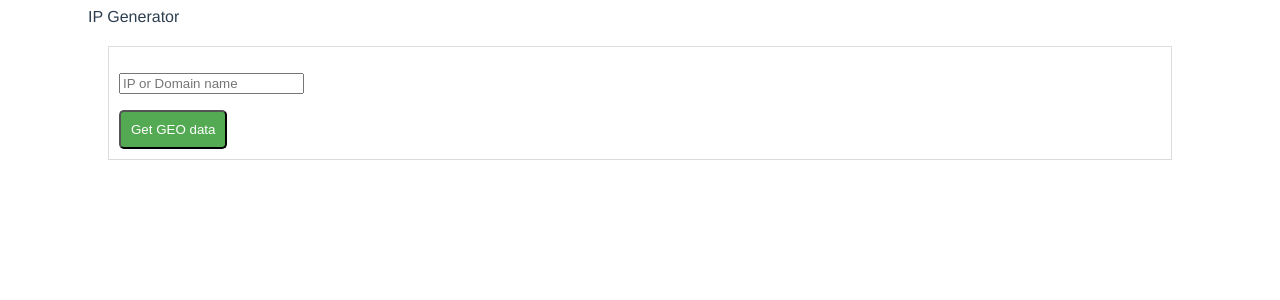
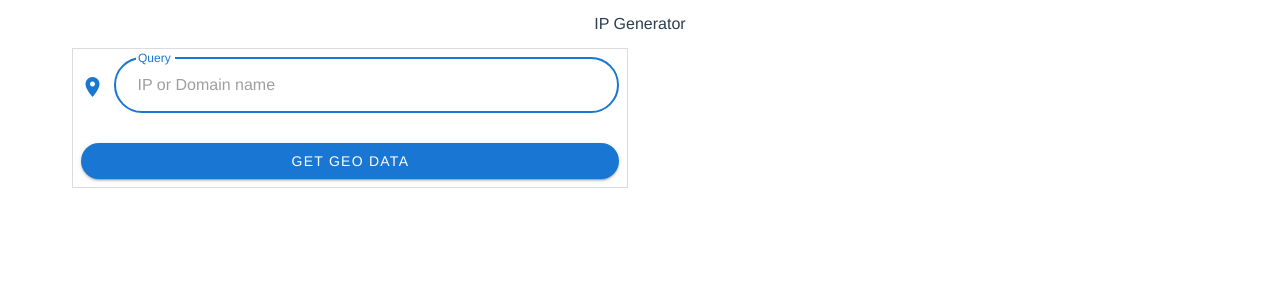
Before and after one commit to ronen-e/introduction-to-vue, a Vue app: page / in a window 1280 px wide. Shown: the top 300 px of the page. Built offline with nearby package versions, Linux system fonts and the light colour scheme.

Commit message:
Add vuetify using "vue add vuetify"

```diff
--- a/public/index.html
+++ b/public/index.html
@@ -6,6 +6,8 @@
 		<meta name="viewport" content="width=device-width,initial-scale=1.0">
 		<link rel="icon" href="<%= BASE_URL %>favicon.ico">
 		<title>introduction-to-vue</title>
+    <link rel="stylesheet" href="https://fonts.googleapis.com/css?family=Roboto:100,300,400,500,700,900">
+    <link rel="stylesheet" href="https://cdn.jsdelivr.net/npm/@mdi/font@latest/css/materialdesignicons.min.css">
 	</head>
 	<body>
 		<div id="app"></div>
--- a/src/App.vue
+++ b/src/App.vue
@@ -1,7 +1,9 @@
 <template>
-  <div id="app">
-    <HelloWorld/>
-  </div>
+  <v-app>
+    <v-content>
+      <HelloWorld/>
+    </v-content>
+  </v-app>
 </template>
 
 <script>
--- /dev/null
+++ b/src/components/HelloVuetify.vue
@@ -0,0 +1,145 @@
+<template>
+  <v-container>
+
+    <v-layout
+      text-center
+      wrap
+    >
+      <v-flex xs12>
+        <v-img
+          :src="require('../assets/logo.svg')"
+          class="my-3"
+          contain
+          height="200"
+        ></v-img>
+      </v-flex>
+
+      <v-flex mb-4>
+        <h1 class="display-2 font-weight-bold mb-3">
+          Welcome to Vuetify
+        </h1>
+        <p class="subheading font-weight-regular">
+          For help and collaboration with other Vuetify developers,
+          <br>please join our online
+          <a href="https://community.vuetifyjs.com" target="_blank">Discord Community</a>
+        </p>
+      </v-flex>
+
+      <v-flex
+        mb-5
+        xs12
+      >
+        <h2 class="headline font-weight-bold mb-3">What's next?</h2>
+
+        <v-layout justify-center>
+          <a
+            v-for="(next, i) in whatsNext"
+            :key="i"
+            :href="next.href"
+            class="subheading mx-3"
+            target="_blank"
+          >
+            {{ next.text }}
+          </a>
+        </v-layout>
+      </v-flex>
+
+      <v-flex
+        xs12
+        mb-5
+      >
+        <h2 class="headline font-weight-bold mb-3">Important Links</h2>
+
+        <v-layout justify-center>
+          <a
+            v-for="(link, i) in importantLinks"
+            :key="i"
+            :href="link.href"
+            class="subheading mx-3"
+            target="_blank"
+          >
+            {{ link.text }}
+          </a>
+        </v-layout>
+      </v-flex>
+
+      <v-flex
+        xs12
+        mb-5
+      >
+        <h2 class="headline font-weight-bold mb-3">Ecosystem</h2>
+
+        <v-layout justify-center>
+          <a
+            v-for="(eco, i) in ecosystem"
+            :key="i"
+            :href="eco.href"
+            class="subheading mx-3"
+            target="_blank"
+          >
+            {{ eco.text }}
+          </a>
+        </v-layout>
+      </v-flex>
+    </v-layout>
+  </v-container>
+</template>
+
+<script>
+export default {
+  name: 'HelloWorld',
+
+  data: () => ({
+    ecosystem: [
+      {
+        text: 'vuetify-loader',
+        href: 'https://github.com/vuetifyjs/vuetify-loader',
+      },
+      {
+        text: 'github',
+        href: 'https://github.com/vuetifyjs/vuetify',
+      },
+      {
+        text: 'awesome-vuetify',
+        href: 'https://github.com/vuetifyjs/awesome-vuetify',
+      },
+    ],
+    importantLinks: [
+      {
+        text: 'Documentation',
+        href: 'https://vuetifyjs.com',
+      },
+      {
+        text: 'Chat',
+        href: 'https://community.vuetifyjs.com',
+      },
+      {
+        text: 'Made with Vuetify',
+        href: 'https://madewithvuejs.com/vuetify',
+      },
+      {
+        text: 'Twitter',
+        href: 'https://twitter.com/vuetifyjs',
+      },
+      {
+        text: 'Articles',
+        href: 'https://medium.com/vuetify',
+      },
+    ],
+    whatsNext: [
+      {
+        text: 'Explore components',
+        href: 'https://vuetifyjs.com/components/api-explorer',
+      },
+      {
+        text: 'Select a layout',
+        href: 'https://vuetifyjs.com/layout/pre-defined',
+      },
+      {
+        text: 'Frequently Asked Questions',
+        href: 'https://vuetifyjs.com/getting-started/frequently-asked-questions',
+      },
+    ],
+  }),
+};
+</script>
--- a/src/components/HelloWorld.vue
+++ b/src/components/HelloWorld.vue
@@ -1,18 +1,40 @@
 <template>
 	<main>
-		<section>
-			<header>IP Generator</header>
-			<article>
-				<p>
-					<input tabindex="1" v-model="query" placeholder="IP or Domain name" type="text" autocomplete="off" />
-				</p>
-				<button tabindex="1" :disabled="loading" @click="getData()">Get GEO data</button>
-			</article>
-			<article v-if="result">
-				<p>Here is your GEO data</p>
-				<pre>{{result | json}}</pre>
-			</article>
-		</section>
+		<v-container>
+			<v-layout wrap>
+				<v-flex xs12 text-center>
+					<header>IP Generator</header>
+				</v-flex>
+
+				<v-flex xs12 md6>
+					<article class="pa-2 ma-3">
+						<v-text-field
+							v-model="query"
+							outlined
+							prepend-icon="mdi-map-marker"
+							rounded
+							label="Query"
+							clearable
+							autofocus
+							tabindex="1"
+							placeholder="IP or Domain name"
+							:autocomplete="false"
+							@keyup.enter="getData()"
+							:loading="loading"
+						></v-text-field>
+						<v-btn block rounded color="primary" tabindex="1" :loading="loading" @click="getData()">Get GEO data</v-btn>
+					</article>
+
+				</v-flex>
+
+				<v-flex v-if="result" xs12 md6>
+					<article class="pa-2 ma-3">
+						<p>Here is your GEO data</p>
+						<pre>{{result | json}}</pre>
+					</article>
+				</v-flex>
+			</v-layout>
+		</v-container>
 	</main>
 </template>
 
@@ -27,6 +49,7 @@
 				result: ''
 			};
 		},
+
 		methods: {
 			getData() {
 				if (this.loading) return;
@@ -57,24 +80,10 @@
 
 <!-- Add "scoped" attribute to limit CSS to this component only -->
 <style scoped>
-	section {
-		padding: 0 80px;
-	}
+
 	article {
-		padding: 10px;
 		margin: 20px;
 		border: 1px solid gainsboro;
-	}
-
-	button {
-		background-color: rgb(83, 170, 83);
-		padding: 10px;
-		border-radius: 5px;
-		color: white;
-		cursor: pointer;
-	}
-	button[disabled] {
-		background-color: red;
-		cursor: not-allowed;
+		overflow: auto;
 	}
 </style>
--- a/src/main.js
+++ b/src/main.js
@@ -1,8 +1,10 @@
 import Vue from 'vue'
 import App from './App.vue'
+import vuetify from './plugins/vuetify';
 
 Vue.config.productionTip = false
 
 new Vue({
-  render: h => h(App),
+  vuetify,
+  render: h => h(App)
 }).$mount('#app')
--- /dev/null
+++ b/src/plugins/vuetify.js
@@ -0,0 +1,6 @@
+import Vue from 'vue';
+import Vuetify from 'vuetify/lib';
+
+Vue.use(Vuetify);
+
+export default new Vuetify();
--- /dev/null
+++ b/vue.config.js
@@ -0,0 +1,5 @@
+module.exports = {
+  "transpileDependencies": [
+    "vuetify"
+  ]
+}
```
Also changed, not shown: package.json (+7 -2 lines), src/assets/logo.svg (added), 1 other file (tests, documents, lock files or other folders).
